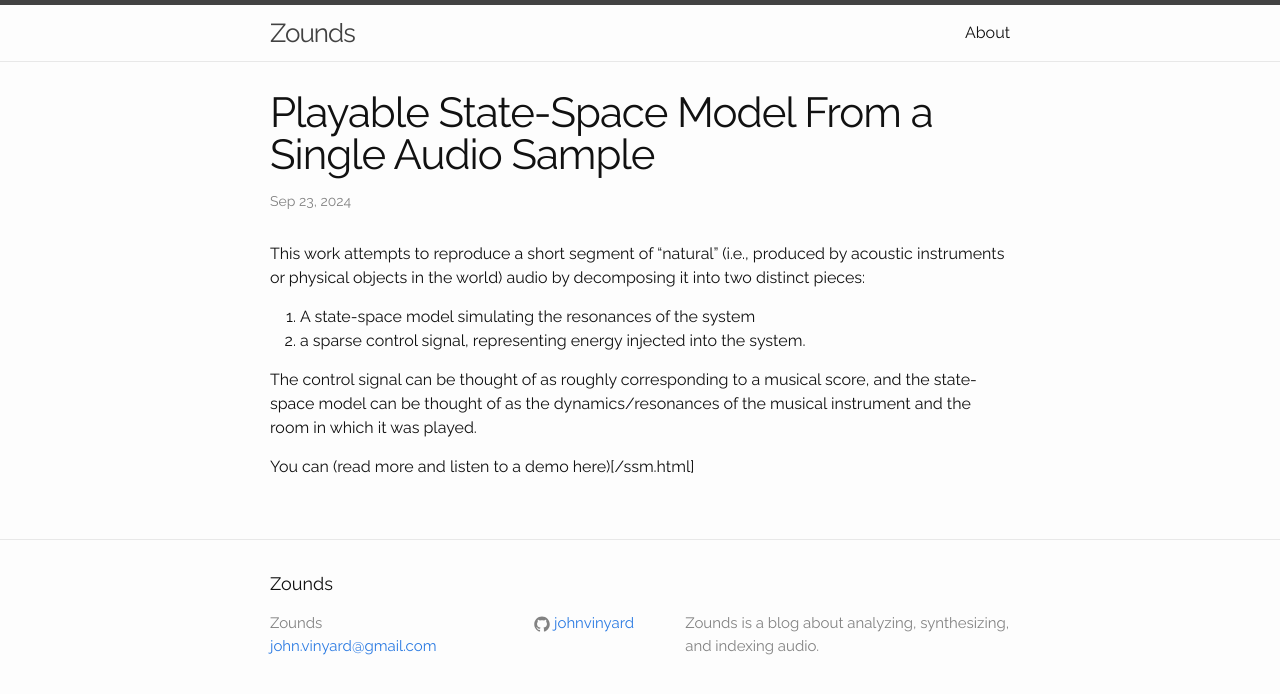
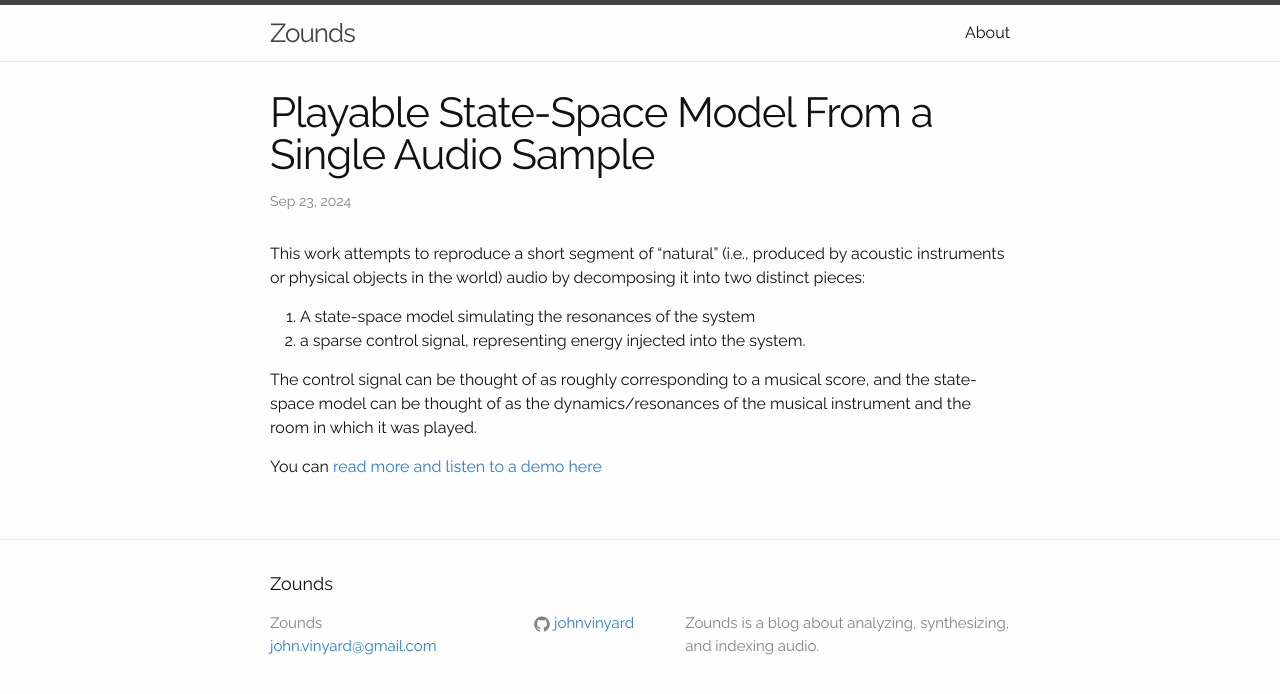
Before and after one commit to JohnVinyard/JohnVinyard.github.io, a Jekyll site: the page built from _posts/2024-9-23-playable-state-space-model.md, in a window 1280 px wide. Shown: the top 694 px of the page. Built offline with Jekyll 4.4.1, drawn with Linux system fonts in a browser that asks for light colours.

Commit message:
Fix markdown link

```diff
--- a/_posts/2024-9-23-playable-state-space-model.md
+++ b/_posts/2024-9-23-playable-state-space-model.md
@@ -15,4 +15,4 @@ instruments or physical objects in the world) audio by decomposing it into two d
 The control signal can be thought of as roughly corresponding to a musical score, and the state-space model
 can be thought of as the dynamics/resonances of the musical instrument and the room in which it was played.
 
-You can (read more and listen to a demo here)[/ssm.html]
+You can [read more and listen to a demo here](/ssm.html)
```
